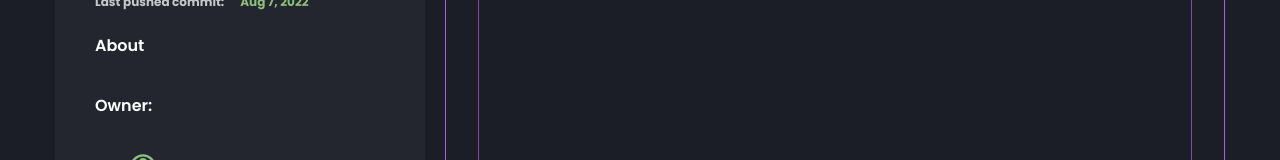
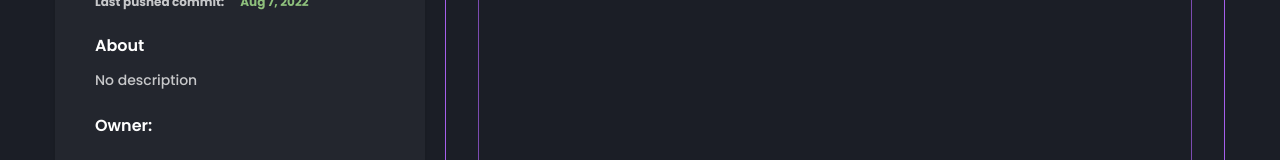
Before and after one commit to Nasalis/gitcrow, a React (Vite) app: page /repository/1/1 in a window 1280 px wide. Shown: the part 322-482 px from the top of the page. Built offline with nearby package versions, Linux system fonts and the light colour scheme; no server answers.

Commit message:
fix: default value to null description

```diff
--- a/src/pages/Repository.tsx
+++ b/src/pages/Repository.tsx
@@ -257,7 +257,7 @@ export function Repository() {
                         About
                       </span>
                       <p className="text-white-100 text-opacity-75 text-sm text-center sm/3:text-left font-medium">
-                        {data?.repository.description}
+                        {data?.repository.description! ?? "No description"}
                       </p>
                   </div>
                   <div className="flex flex-col sm/3:flex-row items-center gap-x-3">
```
